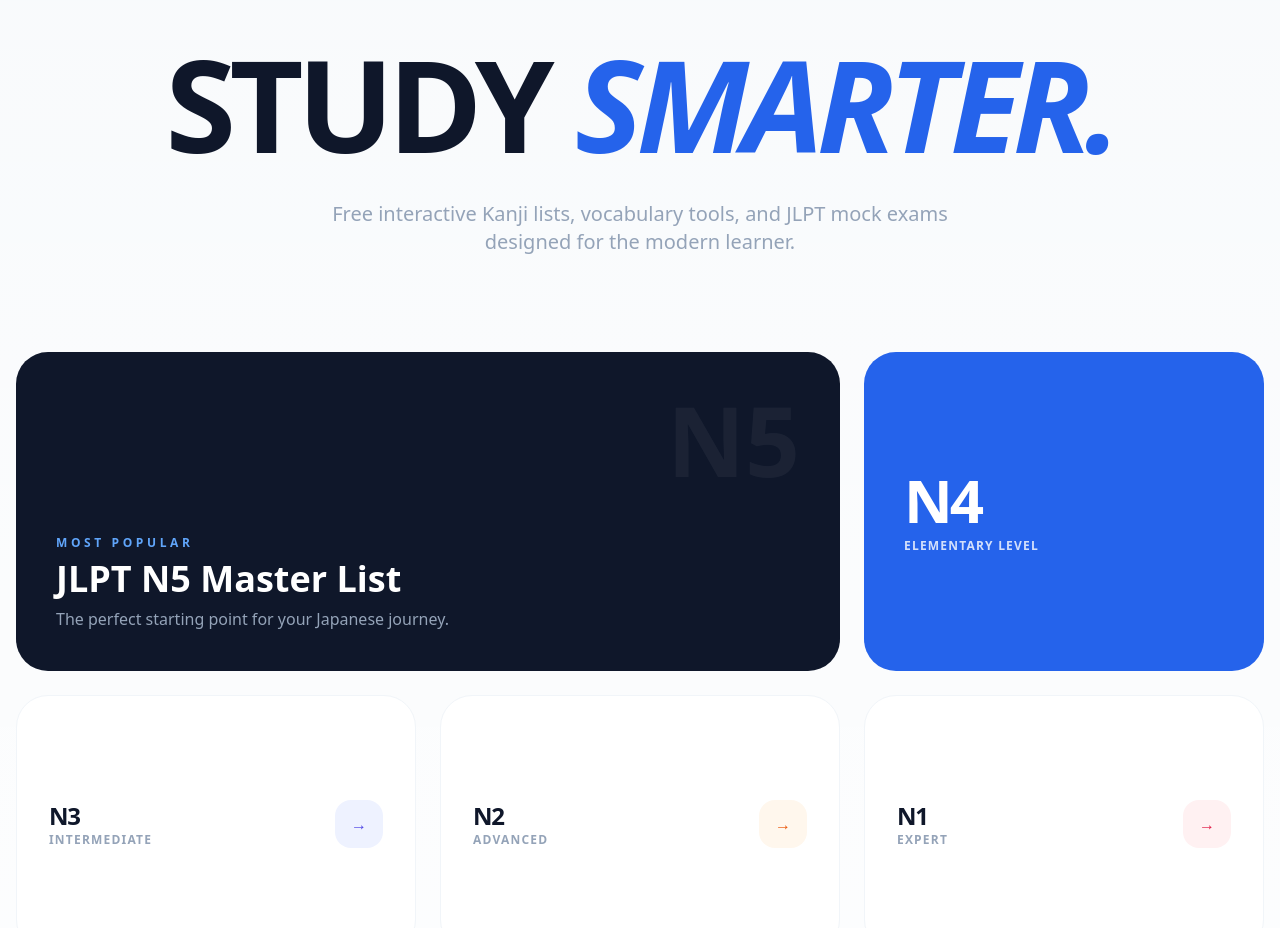
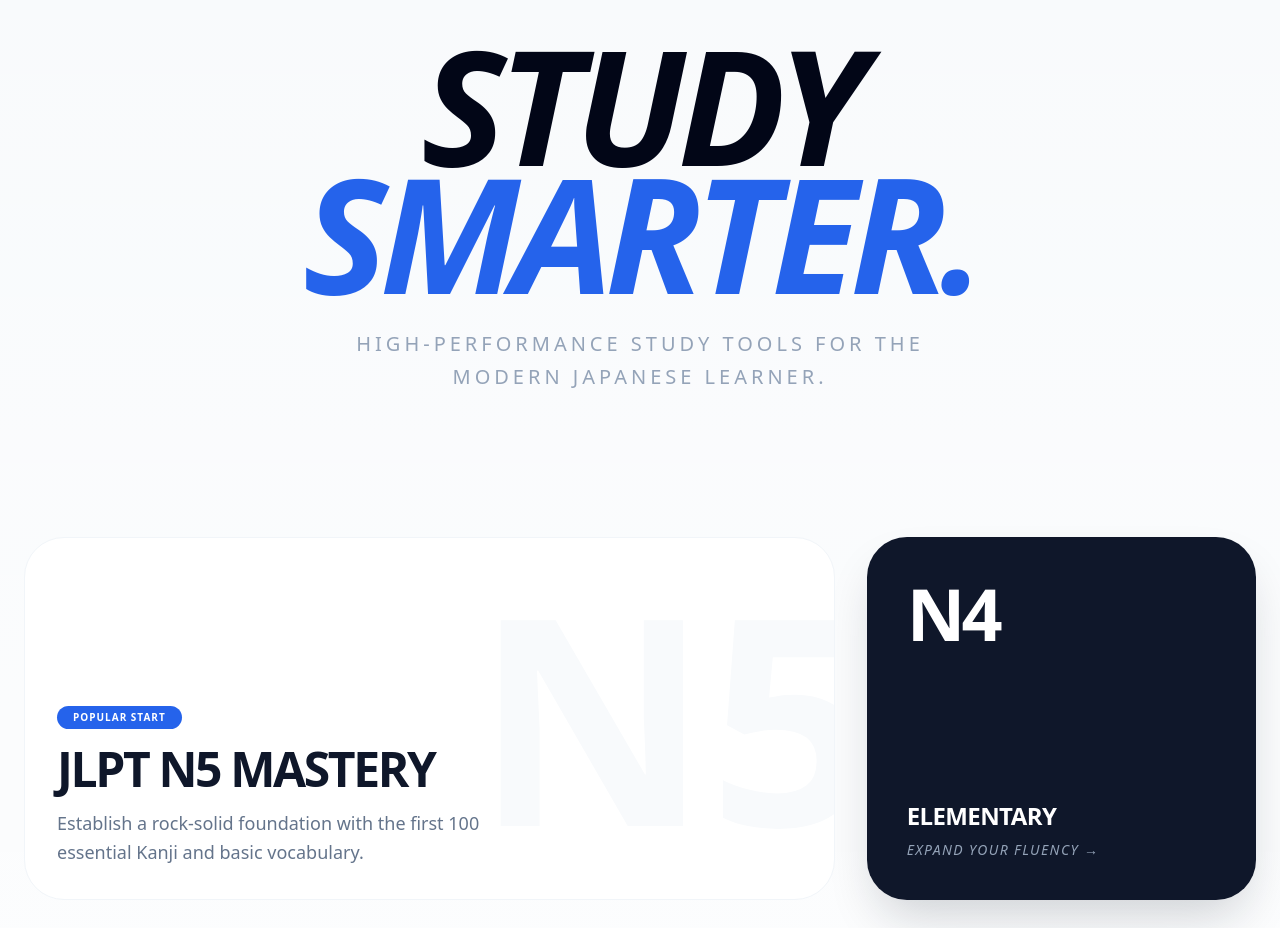
Before and after one commit to yosintv/kanji, a Next.js app in the folder kanjitest-online/web-platform/: page / in a window 1280 px wide. Shown: the part 120-1048 px from the top of the page. Built offline with nearby package versions, Linux system fonts and the light colour scheme.

Commit message:
Update page.js

```diff
--- a/kanjitest-online/web-platform/src/app/page.js
+++ b/kanjitest-online/web-platform/src/app/page.js
@@ -2,51 +2,61 @@ import Link from 'next/link';
 
 export default function HomePage() {
   const levels = [
-    { id: 'n5', label: 'Beginner', count: '100+', color: 'bg-emerald-50 text-emerald-600' },
-    { id: 'n4', label: 'Elementary', count: '180+', color: 'bg-blue-50 text-blue-600' },
-    { id: 'n3', label: 'Intermediate', count: '300+', color: 'bg-indigo-50 text-indigo-600' },
-    { id: 'n2', label: 'Advanced', count: '600+', color: 'bg-orange-50 text-orange-600' },
-    { id: 'n1', label: 'Expert', count: '1200+', color: 'bg-rose-50 text-rose-600' },
+    { id: 'n5', title: 'Beginner', count: '100+' },
+    { id: 'n4', title: 'Elementary', count: '180+' },
+    { id: 'n3', title: 'Intermediate', count: '300+' },
+    { id: 'n2', title: 'Advanced', count: '600+' },
+    { id: 'n1', title: 'Mastery', count: '1200+' },
   ];
 
   return (
-    <div className="max-w-7xl mx-auto px-4 py-20">
-      {/* 2026 Typography Hero */}
-      <section className="text-center mb-24">
-        <h1 className="text-7xl md:text-9xl font-black tracking-tighter text-slate-900 mb-8">
-          STUDY <span className="text-blue-600 italic">SMARTER.</span>
+    <div className="max-w-7xl mx-auto px-6 pb-24">
+      {/* 2026 Kinetic Hero */}
+      <section className="text-center py-20 mb-16">
+        <h1 className="text-7xl md:text-[10rem] font-black leading-[0.8] mb-8 tracking-tighter text-slate-950 uppercase italic">
+          Study<br /><span className="text-blue-600">Smarter.</span>
         </h1>
-        <p className="text-xl text-slate-400 max-w-2xl mx-auto font-medium">
-          Free interactive Kanji lists, vocabulary tools, and JLPT mock exams designed for the modern learner.
+        <p className="text-xl text-slate-400 font-medium max-w-xl mx-auto uppercase tracking-[0.2em] leading-relaxed">
+          High-performance study tools for the modern Japanese learner.
         </p>
       </section>
 
-      {/* Bento Selection Grid */}
-      <div className="grid grid-cols-1 md:grid-cols-12 gap-6 h-auto md:h-[600px]">
-        {/* N5 Focus Card */}
-        <Link href="/n5" className="md:col-span-8 bg-slate-900 rounded-[2rem] p-10 flex flex-col justify-end relative overflow-hidden group">
-           <div className="absolute top-10 right-10 text-8xl font-black text-white/5 group-hover:scale-110 transition-transform duration-700">N5</div>
-           <span className="text-blue-400 font-bold uppercase tracking-[0.3em] text-xs mb-2">Most Popular</span>
-           <h2 className="text-4xl font-bold text-white mb-2">JLPT N5 Master List</h2>
-           <p className="text-slate-400">The perfect starting point for your Japanese journey.</p>
+      {/* Modern Bento Grid Structure */}
+      <div className="grid grid-cols-1 md:grid-cols-12 gap-8 h-auto md:h-[650px]">
+        {/* Primary Focus Card (N5) */}
+        <Link href="/n5" className="md:col-span-8 bento-card relative overflow-hidden group flex flex-col justify-end">
+          <div className="absolute -top-10 -right-10 text-[18rem] font-black text-slate-50 group-hover:text-blue-50 transition-colors pointer-events-none select-none">N5</div>
+          <div className="relative z-10">
+            <span className="inline-block px-4 py-1 bg-blue-600 text-white rounded-full text-[10px] font-black uppercase tracking-widest mb-4">Popular Start</span>
+            <h2 className="text-5xl font-black mb-4 tracking-tighter uppercase">JLPT N5 Mastery</h2>
+            <p className="text-slate-500 max-w-md text-lg leading-relaxed font-medium">
+              Establish a rock-solid foundation with the first 100 essential Kanji and basic vocabulary.
+            </p>
+          </div>
         </Link>
 
-        {/* N4 Card */}
-        <Link href="/n4" className="md:col-span-4 bg-blue-600 rounded-[2rem] p-10 flex flex-col justify-center text-white hover:bg-blue-700 transition-colors">
-          <h2 className="text-6xl font-black mb-2 tracking-tighter">N4</h2>
-          <p className="font-bold opacity-80 uppercase text-xs tracking-widest">Elementary Level</p>
+        {/* Secondary Focus Card (N4) */}
+        <Link href="/n4" className="md:col-span-4 bg-slate-900 rounded-[2.5rem] p-10 flex flex-col justify-between group hover:bg-blue-600 transition-all text-white shadow-2xl shadow-slate-900/20">
+          <h2 className="text-7xl font-black tracking-tighter">N4</h2>
+          <div>
+            <h3 className="text-2xl font-bold uppercase mb-2 tracking-tight">Elementary</h3>
+            <p className="text-slate-400 group-hover:text-white/80 text-sm italic font-medium tracking-widest uppercase">Expand Your Fluency →</p>
+          </div>
         </Link>
 
-        {/* Smaller Bento Items */}
-        {levels.slice(2).map(lvl => (
-          <Link key={lvl.id} href={`/${lvl.id}`} className="md:col-span-4 bg-white border border-slate-100 rounded-[2rem] p-8 hover:shadow-2xl hover:shadow-blue-500/5 transition-all flex items-center justify-between">
-            <div>
-              <h3 className="text-2xl font-black uppercase tracking-tighter">{lvl.id}</h3>
-              <p className="text-xs text-slate-400 font-bold uppercase tracking-widest">{lvl.label}</p>
-            </div>
-            <div className={`w-12 h-12 rounded-2xl ${lvl.color} flex items-center justify-center font-bold`}>→</div>
-          </Link>
-        ))}
+        {/* Tertiary Card (N3) */}
+        <Link href="/n3" className="md:col-span-4 bento-card flex items-center justify-between group">
+           <div>
+              <h3 className="text-3xl font-black uppercase tracking-tighter">N3 Level</h3>
+              <p className="text-xs font-bold text-slate-400 uppercase tracking-widest mt-1">Intermediate</p>
+           </div>
+           <div className="w-12 h-12 rounded-2xl bg-slate-100 flex items-center justify-center font-black group-hover:bg-blue-600 group-hover:text-white transition-all">→</div>
+        </Link>
+
+        {/* Placeholder for Data Scaling (N2/N1) */}
+        <div className="md:col-span-8 bg-slate-100 rounded-[2.5rem] border-2 border-dashed border-slate-200 flex items-center justify-center p-8">
+           <p className="text-slate-400 font-bold uppercase tracking-[0.3em] text-xs">Processing N2 & N1 Data Streams...</p>
+        </div>
       </div>
     </div>
   );
```
